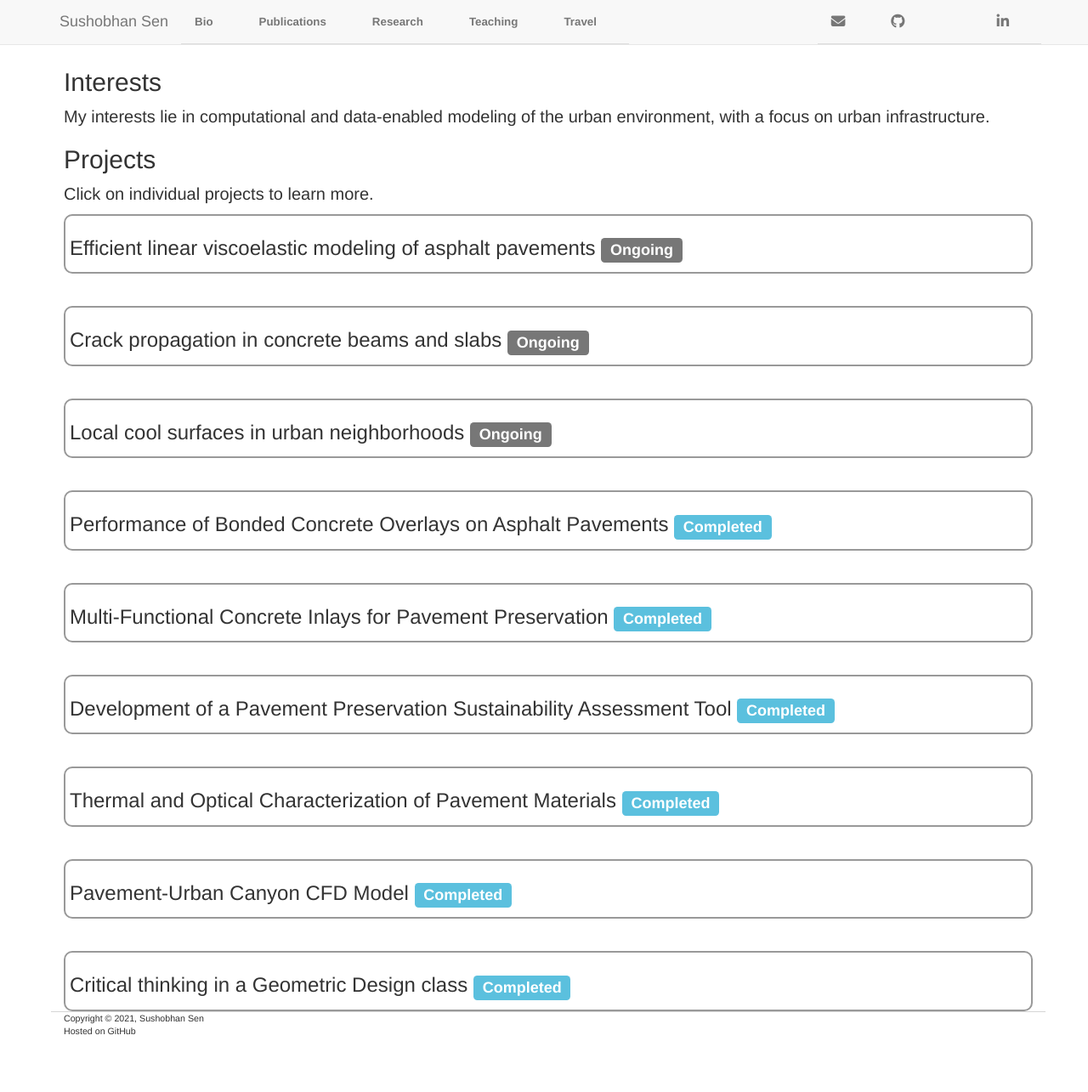
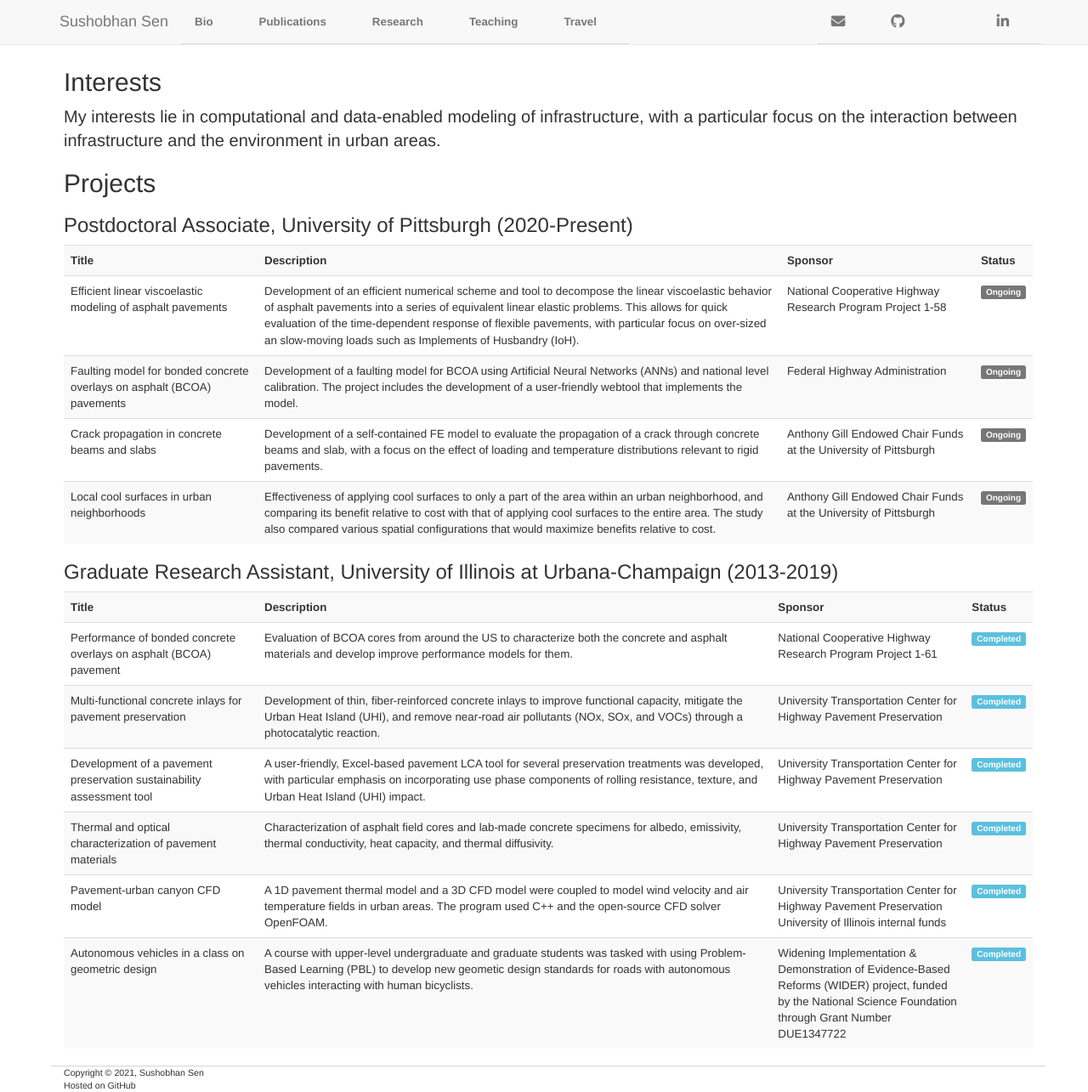
Before and after one commit to sushobhansen/sushobhansen.github.io, a Jekyll site: the page built from research.md, in a window 1280 px wide and 1285 px high. Shown: the whole window at 85% size. Built offline with Jekyll 4.4.1, drawn with Linux system fonts in a browser that asks for light colours; nearby versions of some CDN libraries; a style sheet for code colours, icons or effects is not loaded.

Commit message:
Updated projects page with new format

```diff
--- a/research.md
+++ b/research.md
@@ -4,79 +4,86 @@ title: Sushobhan Sen | Research
 ---
 
 ## Interests
-My interests lie in computational and data-enabled modeling of the urban environment, with a focus on urban infrastructure.
+My interests lie in computational and data-enabled modeling of infrastructure, with a particular focus on the interaction between infrastructure and the environment in urban areas.
 
 ## Projects
+### Postdoctoral Associate, University of Pittsburgh (2020-Present)
+<table class="table table-striped table-hover">
+	<tr>
+		<td width="20%"><b>Title</b></td>
+		<td><b>Description</b></td>
+		<td width="20%"><b>Sponsor</b></td>
+		<td><b>Status</b></td>
+	</tr>
+	<tr>
+		<td>Efficient linear viscoelastic modeling of asphalt pavements</td>
+		<td>Development of an efficient numerical scheme and tool to decompose the linear viscoelastic behavior of asphalt pavements into a series of equivalent linear elastic problems. This allows for quick evaluation of the time-dependent response of flexible pavements, with particular focus on over-sized an slow-moving loads such as Implements of Husbandry (IoH).</td>
+		<td>National Cooperative Highway Research Program Project 1-58</td>
+		<td><span class="label label-default">Ongoing</span></td>
+	</tr>
+	<tr>
+		<td>Faulting model for bonded concrete overlays on asphalt (BCOA) pavements</td>
+		<td>Development of a faulting model for BCOA using Artificial Neural Networks (ANNs) and national level calibration. The project includes the development of a user-friendly webtool that implements the model.</td>
+		<td>Federal Highway Administration</td>
+		<td><span class="label label-default">Ongoing</span></td>
+	</tr>
+	<tr>
+		<td>Crack propagation in concrete beams and slabs</td>
+		<td>Development of a self-contained FE model to evaluate the propagation of a crack through concrete beams and slab, with a focus on the effect of loading and temperature distributions relevant to rigid pavements.</td>
+		<td>Anthony Gill Endowed Chair Funds at the University of Pittsburgh</td>
+		<td><span class="label label-default">Ongoing</span></td>
+	</tr>
+	<tr>
+		<td>Local cool surfaces in urban neighborhoods</td>
+		<td>Effectiveness of applying cool surfaces to only a part of the area within an urban neighborhood, and comparing its benefit relative to cost with that of applying cool surfaces to the entire area. The study also compared various spatial configurations that would maximize benefits relative to cost.</td>
+		<td>Anthony Gill Endowed Chair Funds at the University of Pittsburgh</td>
+		<td><span class="label label-default">Ongoing</span></td>
+	</tr>
 
-Click on individual projects to learn more.
-<div class="banner-custom">
-<h3 data-toggle="collapse" data-target="#LVET">Efficient linear viscoelastic modeling of asphalt pavements <span class="label label-default">Ongoing</span></h3>
-<div id="LVET" class="collapse">
-<p>Traditional modeling of the linear viscoelastic behavior of asphalt concrete pavements requires computationally-expensive Laplace and inverse Laplace transformations as well as customized software to perform the analysis. The present study, funded by the National Cooperative Highway Research Program (NCHRP), aims to develop an alternate method by decomposing the linear viscoelastic problem into a series of linear elastic problems that can be readily solved by existing linear elastic solvers such as MnLayer.</p>
-</div><!--LVET-->
-</div>
-<br>
+</table>
 
-<div class="banner-custom">
-<h3 data-toggle="collapse" data-target="#CZM">Crack propagation in concrete beams and slabs <span class="label label-default">Ongoing</span></h3>
-<div id="CZM" class="collapse">
-<p>Modeling the development of cracks in concrete beams and slabs is an important part of analyzing and designing a variety of structures. However, this process can be cumbersome, requiring detailed Finite Element (FE) modeling and significant computational resources. In this study, a computationally-efficient hybrid FE model was developed to study various size-effects in crack propagation in concrete beams and slabs.</p>
-</div><!--CZM-->
-</div>
-<br>
-
-<div class="banner-custom">
-<h3 data-toggle="collapse" data-target="#local-cool">Local cool surfaces in urban neighborhoods <span class="label label-default">Ongoing</span></h3>
-<div id="local-cool" class="collapse">
-<p>Heat pollution is known to disproportionately affect socio-economically and racially disadvantaged neighborhoods. However, these neighborhoods rarely have the funding necessary for a large-scale application of cool surfaces to mitigate heat pollution. This study looked at the effectiveness of applying cool surfaces to only a part of the area within an urban neighborhood, and comparing its benefit relative to cost with that of applying cool surfaces to the entire area. The effect of different spatial distributions of cool surfaces was also examined.</p>
-</div><!--local-cool-->
-</div>
-<br>
-
-<div class="banner-custom">
-<h3 data-toggle="collapse" data-target="#nchrp1-61">Performance of Bonded Concrete Overlays on Asphalt Pavements <span class="label label-info">Completed</span></h3>
-<div id="nchrp1-61" class="collapse">
-<p>Overlays are used to extend the service life of pavements after they have undergone deterioration. While asphalt concrete overlays are common, bonded concrete overlays on existing asphalt pavements (BCOA) are also used. In this study, funded by the National Cooperative Highway Research Program (NCHRP), BCOA field were from around the US will be extracted and evaluated for performance, thermal (including Coefficient of Thermal Expansion) and optical properties, and base material characteristics. This study will lead to an improved understanding of the field performance of BCOA and advance their implementation</p>
-</div><!--nchrp1-61-->
-</div>
-<br>
-<div class="banner-custom">
-<h3 data-toggle="collapse" data-target="#multifunc">Multi-Functional Concrete Inlays for Pavement Preservation <span class="label label-info">Completed</span></h3>
-<div id="multifunc" class="collapse">
-<p>As the transportation infrastructure in the US continues to age and funding for reconstruction diminishes, preservation offers a method to deploy resources to extend the service life of existing pavements. Moreover, it also serves as an opportunity to improve the sustainability of existing pavements, such as through using recycled materials, or improving the use-phase characteristics.</p>
-<p>In this project, we looked at using thin, fiber-reinforced concrete inlays over existing asphalt pavements to improve their functional capacity. In addition, we used white cement incorporated with titanium dioxide (TiO<sub>2</sub>) to mitigate the Urban Heat Island (UHI) by increasing the albedo of the pavement surface, and removing near-road air pollutants (NOx, SOx, and VOCs) through a photocatalytic reaction. We found that these inlays improve the surface characteristics of pavements without adding significant structural capacity, while also reducing the Radiative Forcing (RF) and converting pollutants to relatively less harmful byproducts.</p>
-</div><!--multifunc-->
-</div>
-<br>
-<div class="banner-custom">
-<h3 data-toggle="collapse" data-target="#psat">Development of a Pavement Preservation Sustainability Assessment Tool <span class="label label-info">Completed</span></h3>
-<div id="psat" class="collapse">
-<p>Pavement Life Cycle Assessment (LCA) is a quantitative tool to measure the sustainability of pavements. In an LCA, the life cycle of a pavement is divided into materials, construction, use, maintenance, and end-of-life phases, and the environmental impact in each phase is accounted for. Currently, there is no tool that performs an LCA for pavement preservation techniques, using both asphalt and concrete treatments.</p>
-<p>In this project, a team from the <a href="http://ict.illinois.edu" target="_blank">Illinois Center for Transportation</a> is working to build a user-friendly, Excel-based tool to quantify the LCA for several preservation treatments, including chip seals, thin overlays, crack sealing, etc. As part of this tool, the use phase impact will take into account rolling resistance, texture, and Urban Heat Island (UHI) impact. In particular, the quantification of UHI will take into account differences in albedo and construction location.</p>
-</div><!--psat-->
-</div>
-<br>
-<div class="banner-custom">
-<h3 data-toggle="collapse" data-target="#thermaloptic">Thermal and Optical Characterization of Pavement Materials <span class="label label-info">Completed</span></h3>
-<div id="thermaloptic" class="collapse">
-<p>For the characterization of the impact of pavement materials on local urban microclimate, the first step is to characterize the materials themselves. There are two types of characteristics that are of interest: optical characteristics, which determine how much energy is admitted into the pavement (absorptivity, or one minus albedo) and how much is emitted (the emissivity); and thermal characteristics, which determine how much energy is conducted through the pavement layers (thermal conductivity) and how much is stored for a given increase in temperature (heat capacity).</p>
-<p> In this project, the thermal and optical properties of both asphalt and concrete specimens is being determined. Specifically, albedo is characterized in the laboratory using a spectrophotometer, while thermal properties are characterized using a rapid, lab-based Transient Plane Source (TPS) technique. For concrete specimens, a statistically-controlled predictive model was be developed, while for asphalt specimens, field cores wereused. For both cases, a general range of values will be obtained and compared to values currently used in Mechanistic-Empirical pavement design.</p>
-<p>The last part of this project is the development of a portable, rapid albedo measurement systems. This work is ongoing.</p>
-</div><!--thermaloptic-->
-</div>
-<br>
-<div class="banner-custom">
-<h3 data-toggle="collapse" data-target="#canyoncfd">Pavement-Urban Canyon CFD Model <span class="label label-info">Completed</span></h3>
-<div id="canyoncfd" class="collapse">
-<p>Computational Fluid Dynamics (CFD) has been used in the past to characterize the flow of wind in urban areas. A few jurisdictions, such as the Netherlands, have developed building codes that require designers to account for pedestrian wind comfort, which can be done through wind tunnel testing or CFD. Fewer studies have considered the effect of building and road configurations on the local microclimate. Research has shown that in urban canyons, the usual ventilation of air becomes constricted, leading to warm air stagnating and increasing local air temperatures.</p>
-<p>In this project, a pavement thermal model is being used together with a 3D CFD model of an urban area. Using a Boussinesq approximation for speed, the wind flow and temperature fields are resolved using a turbulence closure model in order to investigate what pavement strategies can mitigate the heat island in various parts of the city effectively. The study includes a grid convergence investigation, validation, and directional sensitivity analysis. The open-source CFD tool <a href="https://openfoam.org/" target="_blank">OpenFOAM</a> is used. The final stage of this project is to apply the model to a real-world case, which is ongoing.</p>
-</div><!--canyoncfd-->
-</div>
-<br>
-<div class="banner-custom">
-<h3 data-toggle="collapse" data-target="#autonomousveh">Critical thinking in a Geometric Design class  <span class="label label-info">Completed</span></h3>
-<div id="autonomousveh" class="collapse">
-<p>Autonomous vehicles, popularly called self-driving cars, have been the focus of research for several years, and have recently caught the attention of policymakers. Most of the transportation engineering-related literature concerning autonomous vehicles revolves around travel pattern and demand forecasting with very little focus has been placed on understanding how the widespread adoption of autonomous vehicles may change pavement geometric design. Given the expected widespread adoption of autonomous vehicles, it becomes crucial to understand and train students on potential changes in geometric design in the future. </p>
-<p>Using a Problem-Based Learning (PBL) approach, an upper-level undergradate and graduate course on Geometric Design of Roads class was asked to modify existing geometric design standards from AASHTO to incorporate elements of fully autonomous vehicles. This approach led to the development of critical thinking skills among students, as demonstrated by their newly-developed design standards and the variety of engineering judgments in them. </p>
-</div><!--autonomousveh-->
-</div>
+### Graduate Research Assistant, University of Illinois at Urbana-Champaign (2013-2019)
+<table class="table table-striped table-hover">
+	<tr>
+		<td width="20%"><b>Title</b></td>
+		<td><b>Description</b></td>
+		<td width="20%"><b>Sponsor</b></td>
+		<td><b>Status</b></td>
+	</tr>
+	<tr>
+		<td>Performance of bonded concrete overlays on asphalt (BCOA) pavement</td>
+		<td>Evaluation of BCOA cores from around the US to characterize both the concrete and asphalt materials and develop improve performance models for them.</td>
+		<td>National Cooperative Highway Research Program Project 1-61</td>
+		<td><span class="label label-info">Completed</span></td>
+	</tr>
+	<tr>
+		<td>Multi-functional concrete inlays for pavement preservation</td>
+		<td>Development of thin, fiber-reinforced concrete inlays to improve functional capacity, mitigate the Urban Heat Island (UHI), and remove near-road air pollutants (NOx, SOx, and VOCs) through a photocatalytic reaction.</td>
+		<td>University Transportation Center for Highway Pavement Preservation</td>
+		<td><span class="label label-info">Completed</span></td>
+	</tr>
+	<tr>
+		<td>Development of a pavement preservation sustainability assessment tool</td>
+		<td>A user-friendly, Excel-based pavement LCA tool for several preservation treatments was developed, with particular emphasis on incorporating use phase components of rolling resistance, texture, and Urban Heat Island (UHI) impact.</td>
+		<td>University Transportation Center for Highway Pavement Preservation</td>
+		<td><span class="label label-info">Completed</span></td>
+	</tr>
+	<tr>
+		<td>Thermal and optical characterization of pavement materials</td>
+		<td>Characterization of asphalt field cores and lab-made concrete specimens for albedo, emissivity, thermal conductivity, heat capacity, and thermal diffusivity.</td>
+		<td>University Transportation Center for Highway Pavement Preservation</td>
+		<td><span class="label label-info">Completed</span></td>
+	</tr>
+	<tr>
+		<td>Pavement-urban canyon CFD model</td>
+		<td>A 1D pavement thermal model and a 3D CFD model were coupled to model wind velocity and air temperature fields in urban areas. The program used C++ and the open-source CFD solver OpenFOAM.</td>
+		<td>University Transportation Center for Highway Pavement Preservation<br>University of Illinois internal funds</td>
+		<td><span class="label label-info">Completed</span></td>
+	</tr>
+	<tr>
+		<td>Autonomous vehicles in a class on geometric design</td>
+		<td>A course with upper-level undergraduate and graduate students was tasked with using Problem-Based Learning (PBL) to develop new geometic design standards for roads with autonomous vehicles interacting with human bicyclists.</td>
+		<td>Widening Implementation & Demonstration of Evidence-Based Reforms (WIDER) project, funded by the National Science Foundation through Grant Number DUE1347722</td>
+		<td><span class="label label-info">Completed</span></td>
+	</tr>
+</table>
```
Also changed, not shown: index.md (+1 -4 lines).
